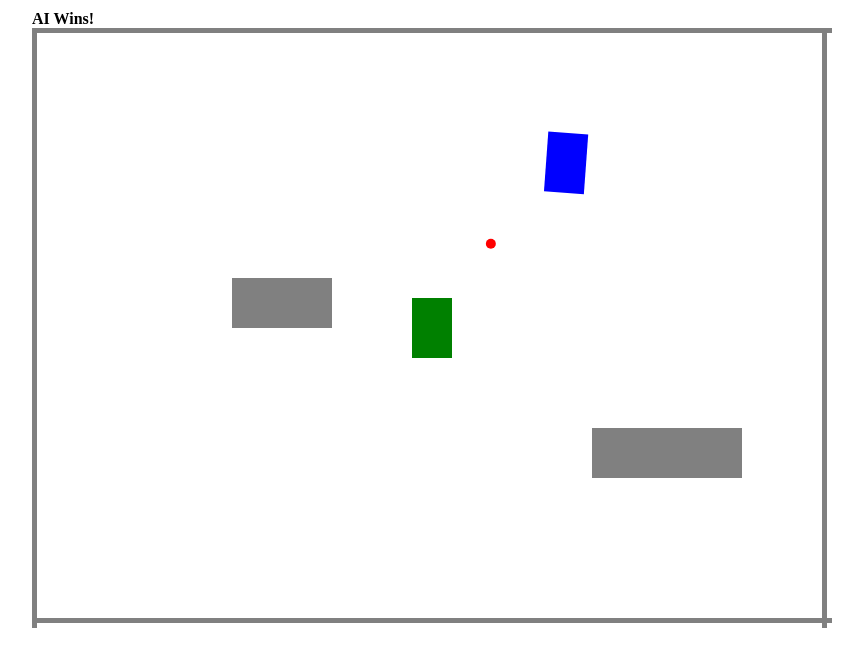
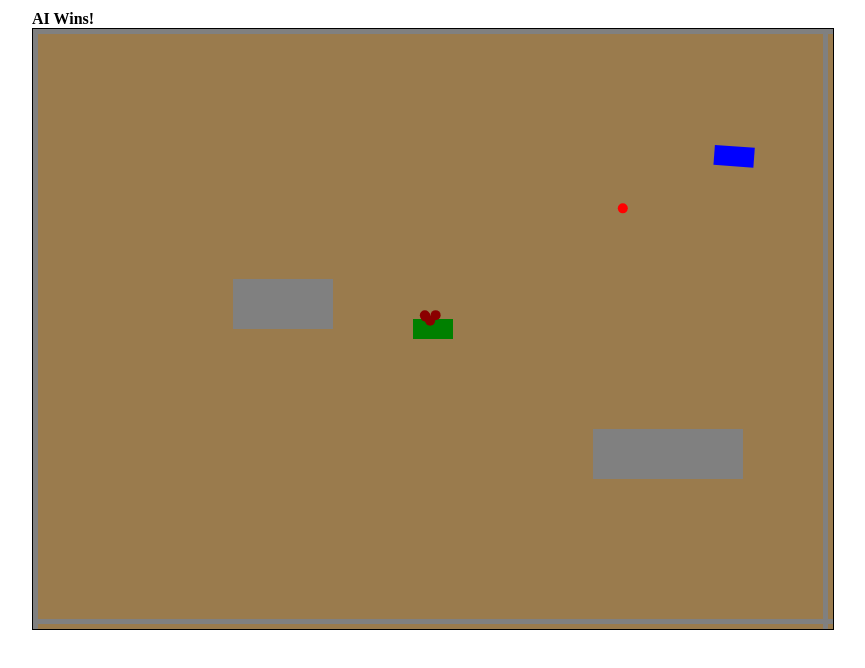
Before and after one commit to irtep/tankGame, a React (Create React App) app: page / in a window 1280 px wide. Both pictures are taken after a click on the button "RACE". Shown: the top 668 px of the page, without its empty margins (32-897 px from the left). Built offline with nearby package versions, Linux system fonts and the light colour scheme.

Commit message:
1512242041

```diff
--- a/src/components/Canvas.tsx
+++ b/src/components/Canvas.tsx
@@ -20,7 +20,7 @@ const Canvas: React.FC = () => {
       x: canvas.width / 2,
       y: canvas.height / 2,
       width: 40,
-      height: 60,
+      height: 20,
       angle: 0,
       speed: 3,
     };
@@ -30,10 +30,17 @@ const Canvas: React.FC = () => {
       x: canvas.width / 4,
       y: canvas.height / 4,
       width: 40,
-      height: 60,
+      height: 20,
       angle: 0,
-      speed: 2,
+      speed: 3,
     };
+
+    // hits
+    interface Hit {
+      x: number;
+      y: number;
+    };
+    const hits: Hit[] = [];
 
     // Obstacles
     const obstacles = [
@@ -84,7 +91,7 @@ const Canvas: React.FC = () => {
     window.addEventListener('keyup', handleKeyUp);
     canvas.addEventListener('mousedown', handleMouseDown);
 
-    const randomAngle = () => Math.random() * Math.PI * 2;
+    //const randomAngle = () => Math.random() * Math.PI * 2;
 
     // Function for detecting collision between two rectangles
     const isRectColliding = (rect1: { x: number; y: number; width: number; height: number }, rect2: { x: number; y: number; width: number; height: number }) => {
@@ -230,6 +237,8 @@ const Canvas: React.FC = () => {
             { x: tank.x - tank.width / 2, y: tank.y - tank.height / 2, width: tank.width, height: tank.height }
           )
         ) {
+          hits.push({x: bullet.x - 2.5, y: bullet.y - 2.5});
+          if (hits.length > 10) { hits.shift(); }
           setMessage('AI Wins!');
           return false;
         }
@@ -242,6 +251,8 @@ const Canvas: React.FC = () => {
             { x: aiTank.x - aiTank.width / 2, y: aiTank.y - aiTank.height / 2, width: aiTank.width, height: aiTank.height }
           )
         ) {
+          hits.push({x: bullet.x - 2.5, y: bullet.y - 2.5});
+          if (hits.length > 10) { hits.shift(); }
           setMessage('Player Wins!');
           return false;
         }
@@ -294,6 +305,14 @@ const Canvas: React.FC = () => {
         ctx.arc(bullet.x, bullet.y, 5, 0, Math.PI * 2);
         ctx.fill();
       });
+
+      // Draw hits:
+      ctx.fillStyle = 'darkred';
+      hits.forEach((hit: Hit) => {
+        ctx.beginPath();
+        ctx.arc(hit.x, hit.y, 5, 0, Math.PI * 2);
+        ctx.fill();
+      });
     };
 
     const loop = () => {
@@ -316,7 +335,16 @@ const Canvas: React.FC = () => {
       <div style={{ marginTop: '10px', fontSize: '16px', fontWeight: 'bold' }}>
         {message}
       </div>
-      <canvas ref={canvasRef}></canvas>
+      <canvas
+        ref={canvasRef}
+        style={{
+          position: "absolute",
+          border: '1px solid black',
+          background: "#9A7B4D",
+          marginLeft: 0,
+          marginRight: 0
+        }}>
+      </canvas>
     </div>
   );
 };
```
